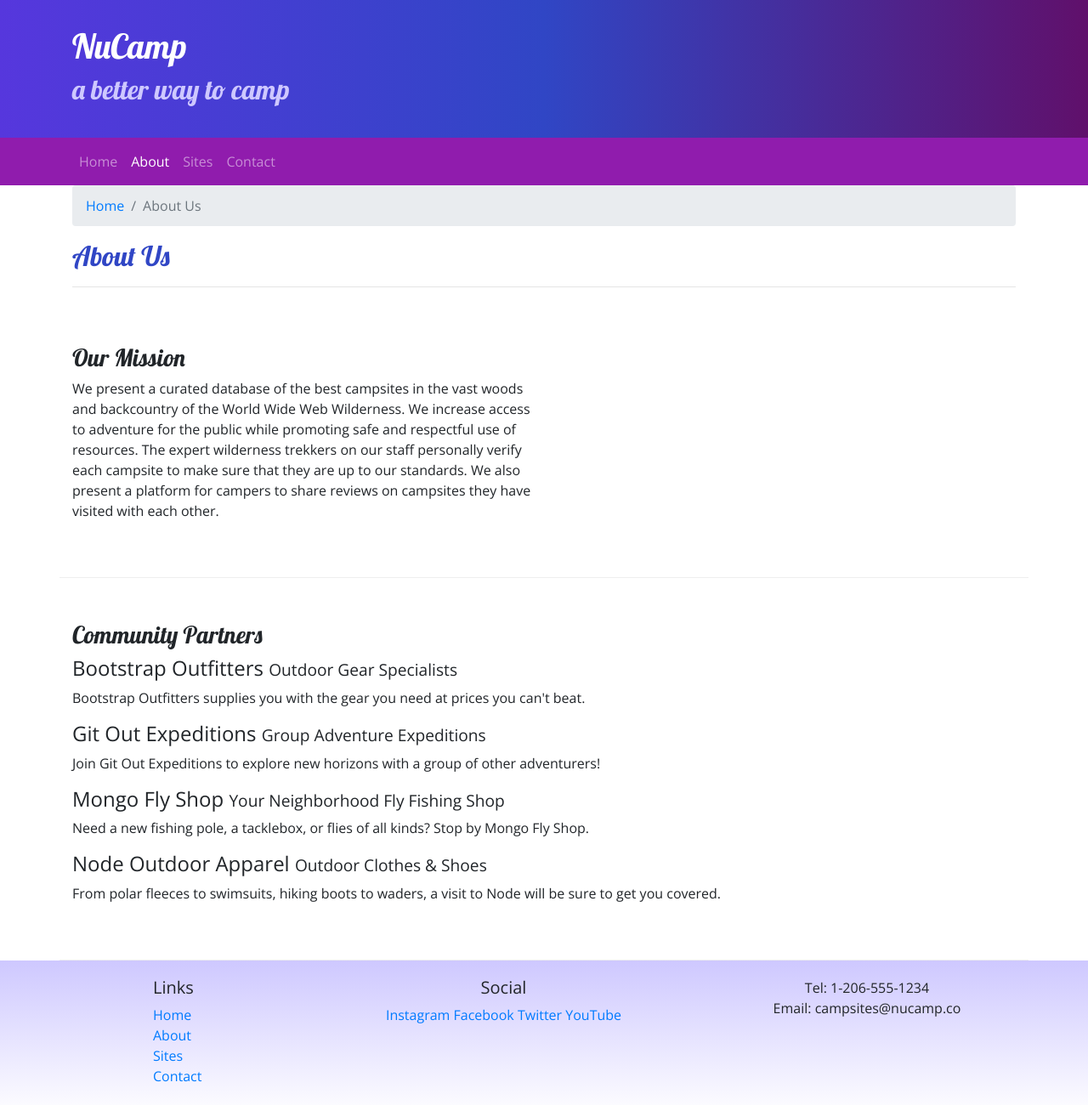
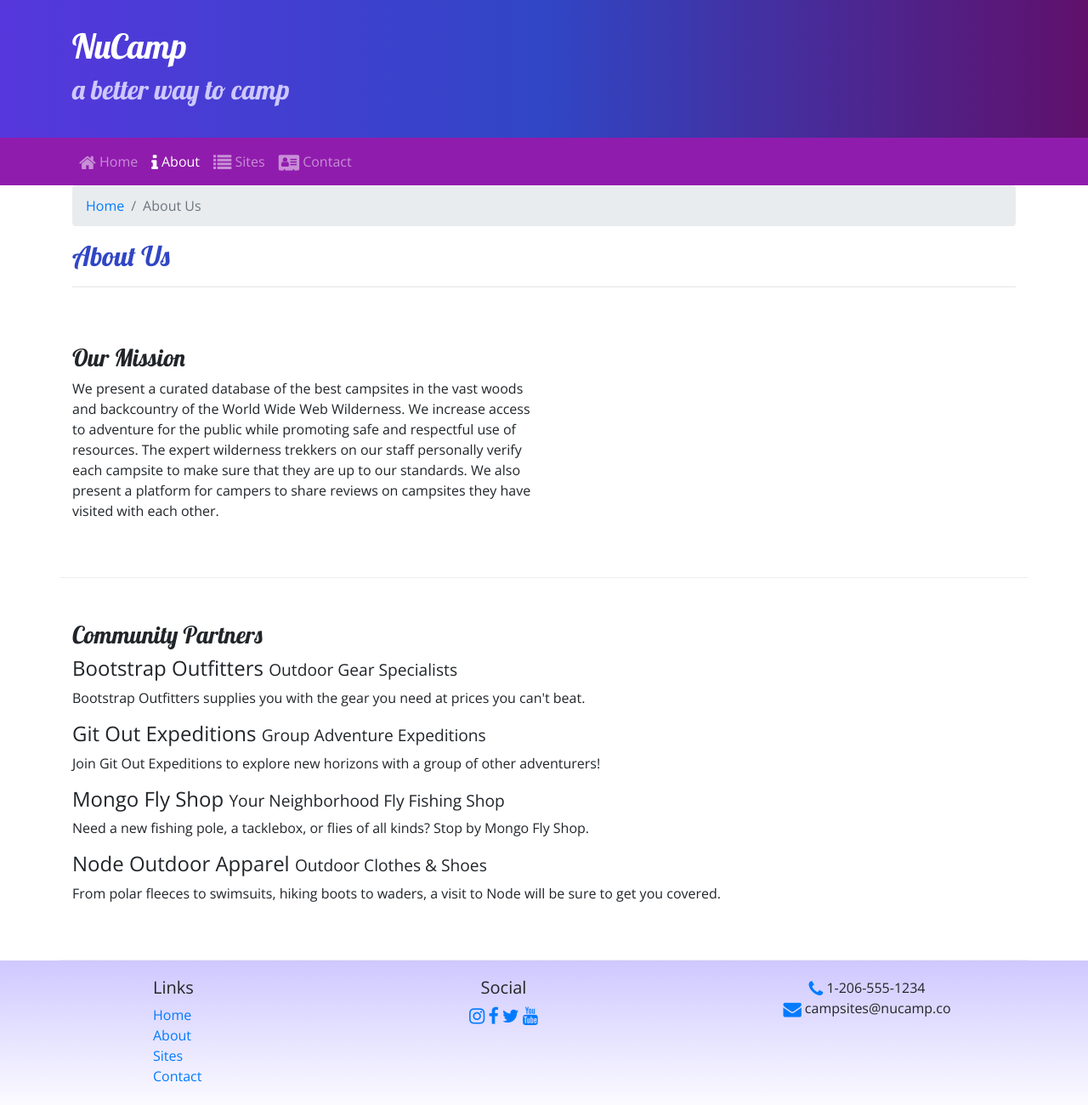
Before and after one commit to aliersh/nucampsite, a website: page aboutus.html in a window 1280 px wide. Shown: the whole page at 85% size. Drawn offline with nearby package versions, Linux system fonts and the light colour scheme.

Commit message:
Icon Fonts

```diff
--- a/aboutus.html
+++ b/aboutus.html
@@ -6,8 +6,11 @@
     <meta charset="utf-8" />
     <meta name="viewport" content="width=device-width, initial-scale=1" />
 
+    <!-- Bootstrap CSS -->
     <link rel="stylesheet" href="node_modules/bootstrap/dist/css/bootstrap.min.css" />
 
+    <!-- Additional CSS must be placed after Bootstrap CSS -->
+    <link rel="stylesheet" href="node_modules/font-awesome/css/font-awesome.min.css">
     <link rel="stylesheet" href="https://fonts.googleapis.com/css?family=Lobster|Open+Sans" />
     <link rel="stylesheet" href="css/styles.css" />
 
@@ -34,10 +37,10 @@
             </button>
             <div class="collapse navbar-collapse" id="#nucampNavbar">
                 <ul class="navbar-nav">
-                    <li class="nav-item"><a class="nav-link" href="index.html">Home</li></a>
-                    <li class="nav-item active"><a class="nav-link" href="#">About</li></a>
-                    <li class="nav-item"><a class="nav-link" href="#">Sites</li></a>
-                    <li class="nav-item"><a class="nav-link" href="#">Contact</li></a>
+                    <li class="nav-item"><a class="nav-link" href="index.html"><i class="fa fa-home fa-lg"></i> Home</li></a>
+                    <li class="nav-item active"><a class="nav-link" href="#"><i class="fa fa-info fa-lg"></i> About</li></a>
+                    <li class="nav-item"><a class="nav-link" href="#"><i class="fa fa-list fa-lg"></i> Sites</li></a>
+                    <li class="nav-item"><a class="nav-link" href="#"><i class="fa fa-address-card fa-lg"></i> Contact</li></a>
                 </ul>
             </div>
         </div>
@@ -91,14 +94,14 @@
                 </div>
                 <div class="col-6 col-sm-5 text-center">
                     <h5>Social</h5>
-                    <a href="http://instagram.com/">Instagram</a>
-                    <a href="http://facebook.com/">Facebook</a>
-                    <a href="http://twitter.com/">Twitter</a>
-                    <a href="http://youtube.com/">YouTube</a>
+                    <a href="http://instagram.com/"><i class="fa fa-instagram fa-lg"></i></a>
+                    <a href="http://facebook.com/"><i class="fa fa-facebook fa-lg"></i></a>
+                    <a href="http://twitter.com/"><i class="fa fa-twitter fa-lg"></i></a>
+                    <a href="http://youtube.com/"><i class="fa fa-youtube fa-lg"></i></a>
                 </div>
                 <div class="col-sm-4 text-center">
-                    Tel: 1-206-555-1234<br />
-                    Email: campsites@nucamp.co
+                    <i class="fa fa-phone fa-lg text-primary"></i> 1-206-555-1234<br />
+                    <i class="fa fa-envelope fa-lg text-primary"></i> campsites@nucamp.co
                 </div>
            </div>
         </div>
--- a/package.json
+++ b/package.json
@@ -15,6 +15,7 @@
   },
   "dependencies": {
     "bootstrap": "^4.5.2",
+    "font-awesome": "^4.7.0",
     "jquery": "^3.5.1",
     "popper.js": "^1.16.1"
   }
```
Also changed, not shown: index.html (+11 -10 lines), 1 other file.
